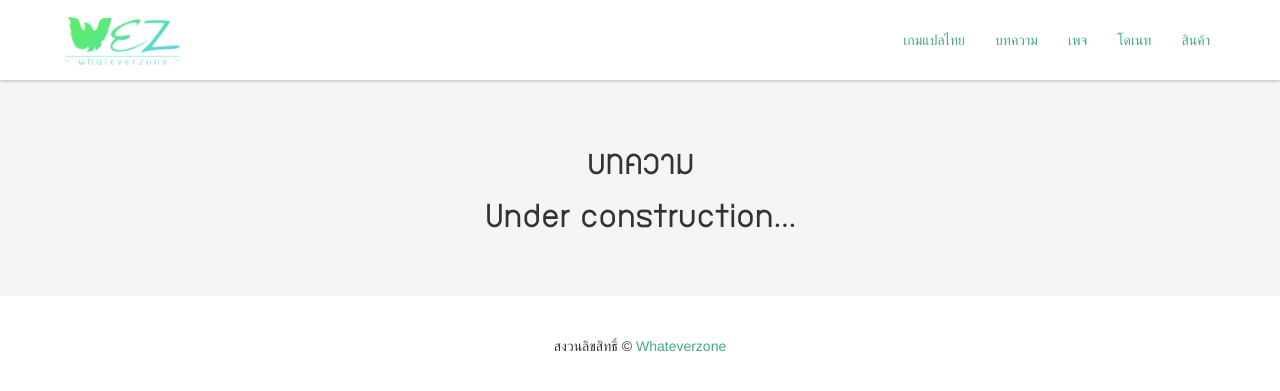
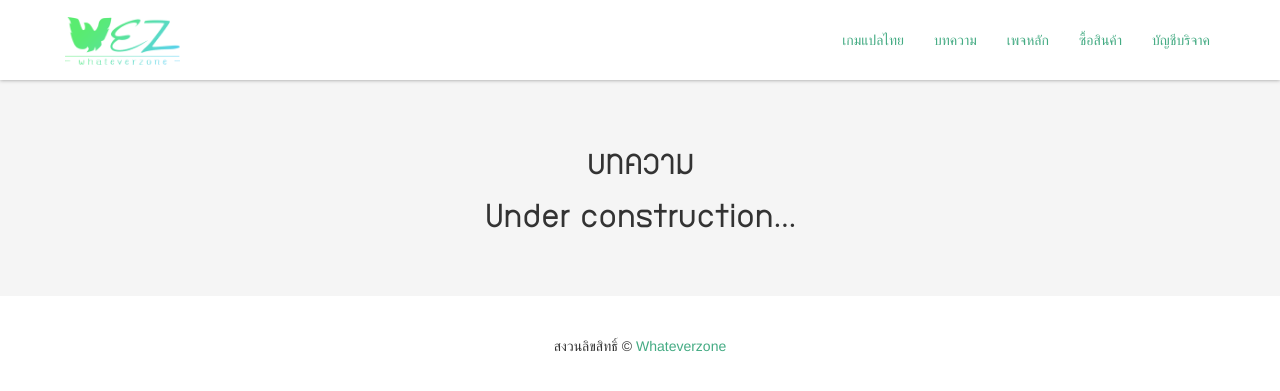
Before and after one commit to pureexe/wez, a Jekyll site: the page built from articles.html, in a window 1280 px wide. Shown: the top 391 px of the page. Built offline with Jekyll 4.4.1, drawn with Linux system fonts in a browser that asks for light colours.

Commit message:
Update header.html

```diff
--- a/_includes/header.html
+++ b/_includes/header.html
@@ -17,9 +17,9 @@
         <ul class="nav navbar-nav navbar-right">
           <li><a href="{{site.baseurl}}/game">เกมแปลไทย</a></li>
           <li><a href="{{site.baseurl}}/article">บทความ</a></li>
-          <li><a href="https://www.facebook.com/whateverzonepage">เพจ</a></li>
-          <li><a href="https://www.facebook.com/whateverzonepage/posts/1481004725266269">โดเนท</a></li>
-          <li><a href="https://www.facebook.com/pg/whateverzonepage/shop">สินค้า</a></li>
+          <li><a href="https://www.facebook.com/whateverzonepage">เพจหลัก</a></li>
+          <li><a href="https://www.facebook.com/pg/whateverzonepage/shop">ซื้อสินค้า</a></li>
+          <li><a href="https://www.facebook.com/whateverzonepage/posts/1481004725266269">บัญชีบริจาค</a></li>
           <li><br /><script type='text/javascript' src='https://ko-fi.com/widgets/widget_2.js'></script><script type='text/javascript'>kofiwidget2.init('บริจาคทาง Ko-fi', '#46b798', 'T6T7F58T');kofiwidget2.draw();</script></li>
         </ul>
       </div>
```
